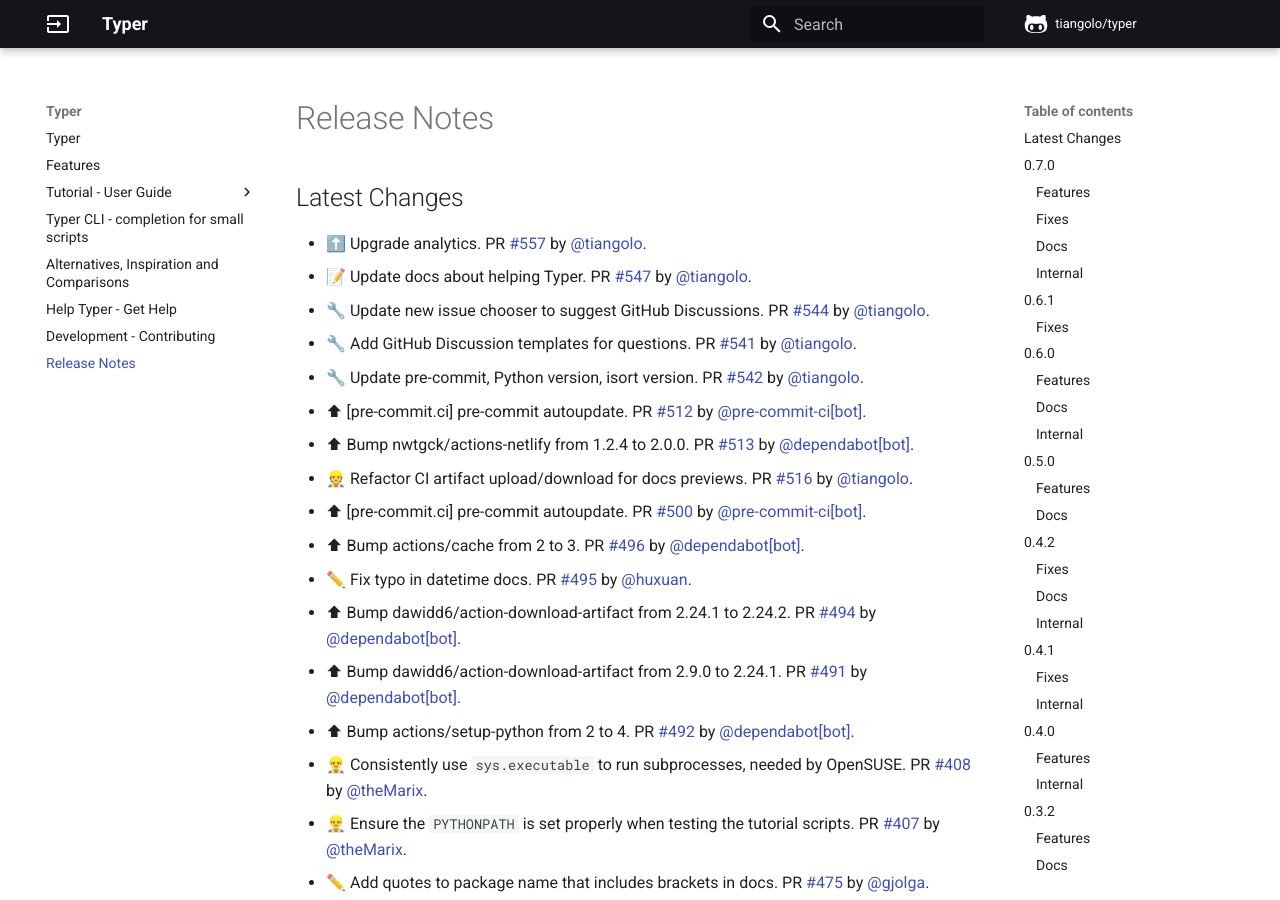
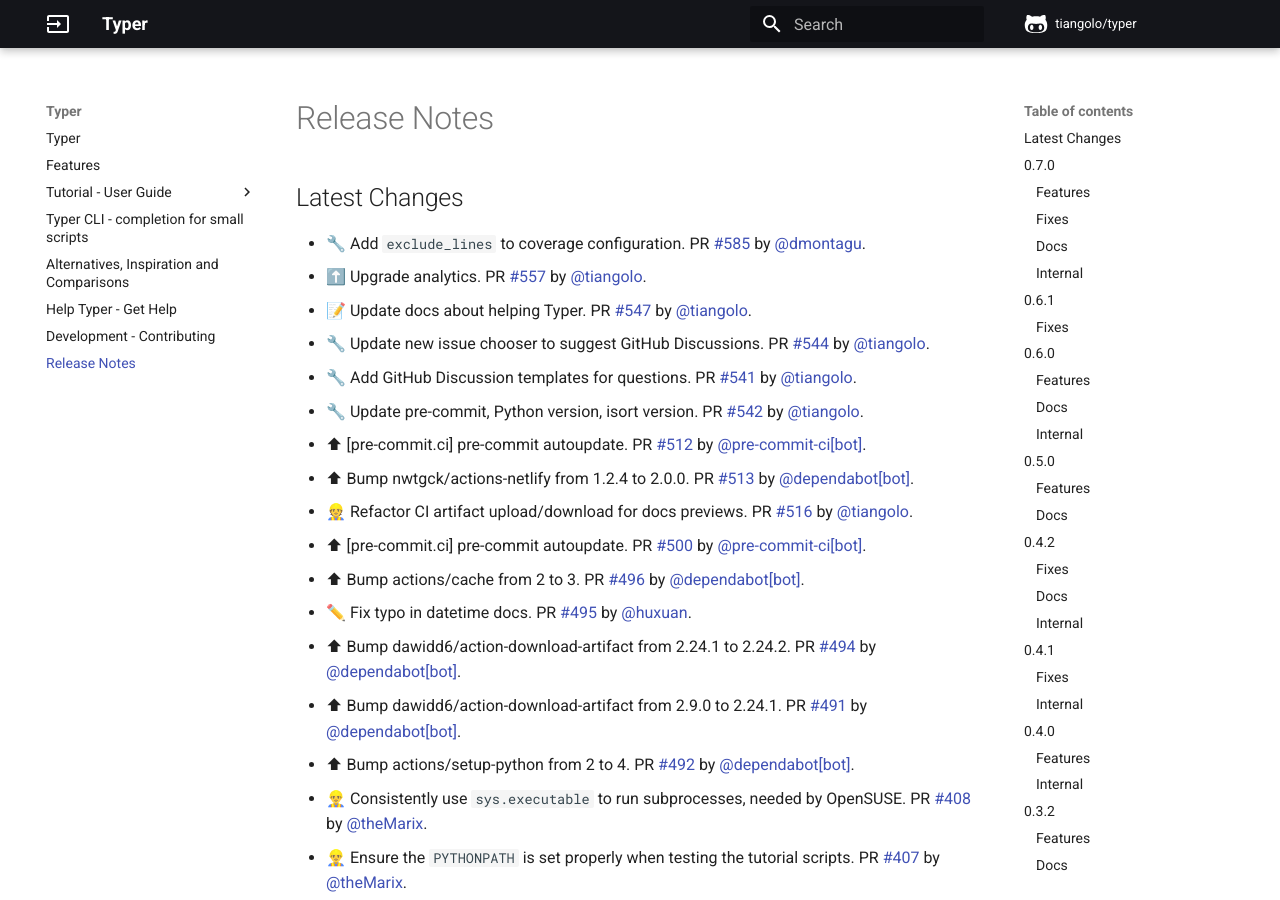
Before and after one commit to RED0731/red_pythonTyper, an MkDocs documentation site: the page built from docs/release-notes.md, in a window 1280 px wide and 900 px high. Built offline with MkDocs 1.6.1 and Material for MkDocs 9.7.7, drawn with Linux system fonts in a browser that asks for light colours; comment, search, counter and statistics services are not loaded.

Commit message:
📝 Update release notes

```diff
--- a/docs/release-notes.md
+++ b/docs/release-notes.md
@@ -1,5 +1,6 @@
 ## Latest Changes
 
+* 🔧 Add `exclude_lines` to coverage configuration. PR [#585](https://github.com/tiangolo/typer/pull/585) by [@dmontagu](https://github.com/dmontagu).
 * ⬆️ Upgrade analytics. PR [#557](https://github.com/tiangolo/typer/pull/557) by [@tiangolo](https://github.com/tiangolo).
 * 📝 Update docs about helping Typer. PR [#547](https://github.com/tiangolo/typer/pull/547) by [@tiangolo](https://github.com/tiangolo).
 * 🔧 Update new issue chooser to suggest GitHub Discussions. PR [#544](https://github.com/tiangolo/typer/pull/544) by [@tiangolo](https://github.com/tiangolo).
```
